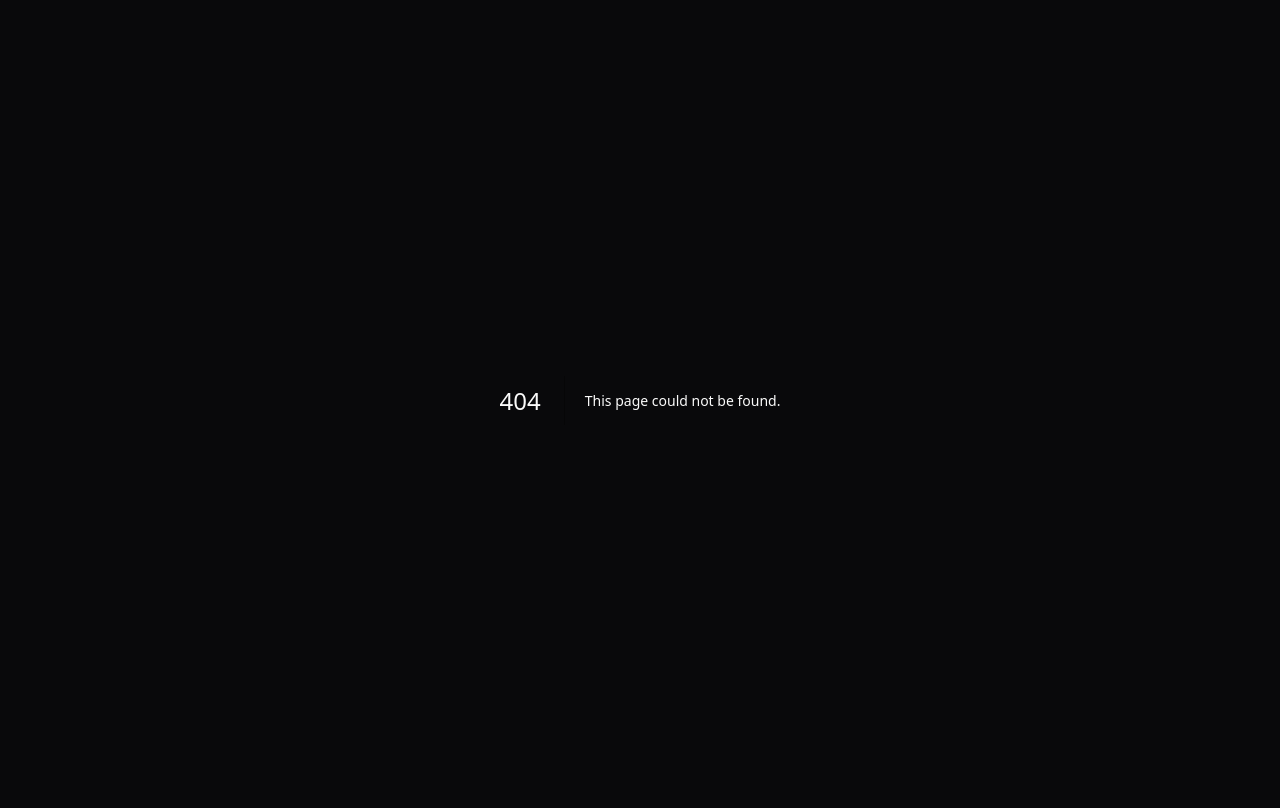
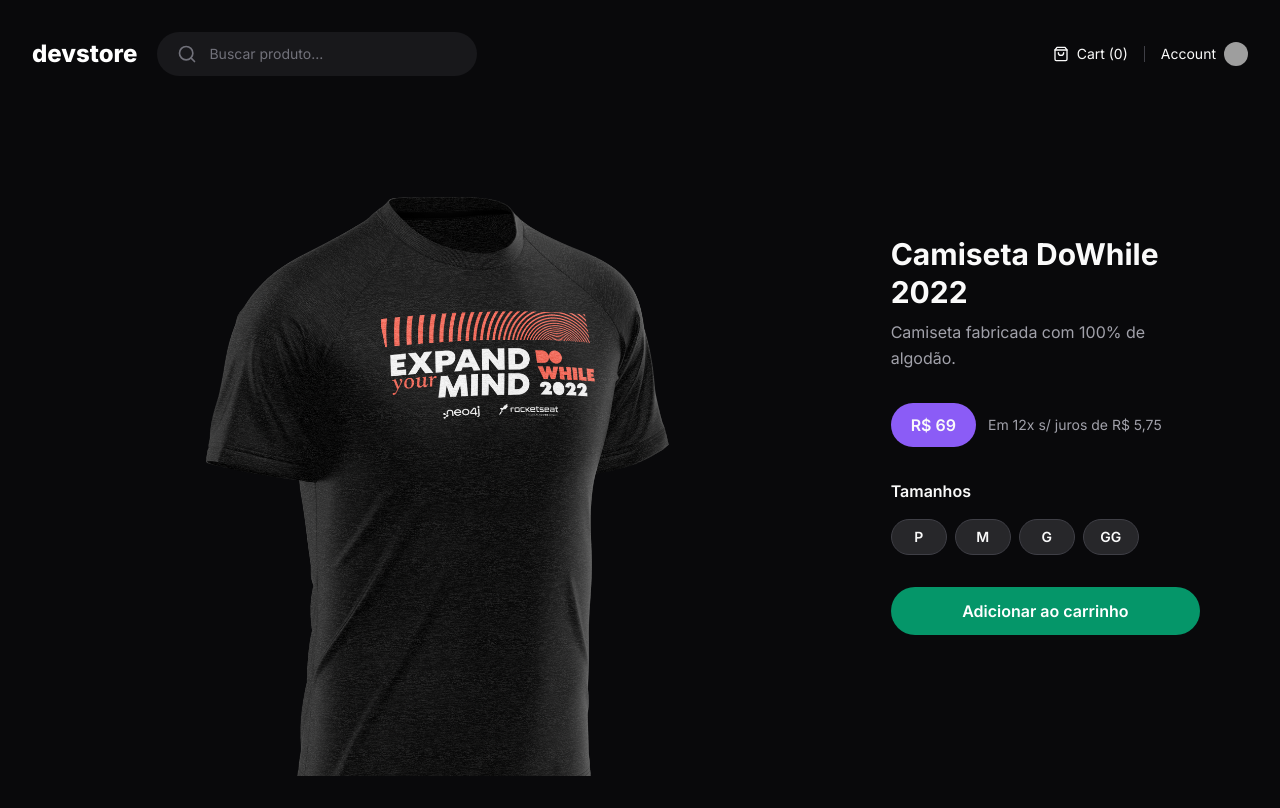
Before and after one commit to andrejr971/devstore, a Next.js app: page /products/camiseta-dowhile-2022 in a window 1280 px wide. Before the commit this address had no page. Built offline with nearby package versions, Linux system fonts and the light colour scheme; no server answers; grey boxes are pictures that could not be loaded.

Commit message:
feat: add page product

```diff
--- a/package.json
+++ b/package.json
@@ -13,6 +13,7 @@
     "next": "14.0.4",
     "react": "^18",
     "react-dom": "^18",
+    "tailwind-merge": "^2.2.0",
     "zod": "^3.22.4"
   },
   "devDependencies": {
--- a/src/app/(store)/(home)/loading.tsx
+++ b/src/app/(store)/(home)/loading.tsx
@@ -1,3 +1,12 @@
+import { Skeleton } from '@/components/skeleton'
+
 export default function HomeLoading() {
-  return <p>Carregando...</p>
+  return (
+    <div className="grid h-full grid-cols-9 grid-rows-6 gap-6">
+      <Skeleton className="col-span-6 row-span-6 h-[856px]" />
+
+      <Skeleton className="col-span-3 row-span-3" />
+      <Skeleton className="col-span-3 row-span-3" />
+    </div>
+  )
 }
--- a/src/app/(store)/(home)/page.tsx
+++ b/src/app/(store)/(home)/page.tsx
@@ -4,7 +4,11 @@
 import Link from 'next/link'
 
 async function getFeaturedProducts(): Promise<IProducts[]> {
-  const response = await api('/products/featured')
+  const response = await api('/products/featured', {
+    next: {
+      revalidate: 60 * 60,
+    },
+  })
   const products = await response.json()
 
   return products
--- /dev/null
+++ b/src/app/(store)/products/[slug]/page.tsx
@@ -0,0 +1,100 @@
+import { api } from '@/data/api'
+import { IProducts } from '@/data/types/products'
+import Image from 'next/image'
+
+interface ProductProps {
+  params: { slug: string }
+}
+
+async function getProduct(slug: string): Promise<IProducts> {
+  const response = await api(`/products/${slug}`, {
+    next: {
+      revalidate: 60 * 60,
+    },
+  })
+  const product = await response.json()
+
+  return product
+}
+
+export default async function Product({ params }: ProductProps) {
+  const product = await getProduct(params.slug)
+
+  return (
+    <div className="relative grid maxx-h-[860px] grid-cols-3">
+      <div className="col-span-2 overflow-hidden">
+        <Image
+          src={product.image}
+          alt={product.title}
+          width={1000}
+          height={1000}
+          quality={100}
+        />
+      </div>
+
+      <div className="flex flex-col justify-center px-12">
+        <h1 className="text-3xl font-bold leading-tight">{product.title}</h1>
+
+        <p className="mt-2 leading-relaxed text-zinc-400">
+          {product.description}
+        </p>
+
+        <div className="mt-8 flex items-center gap-3">
+          <span className="inline-block rounded-full bg-violet-500 px-5 py-2.5 font-semibold">
+            {product.price.toLocaleString('pt-BR', {
+              style: 'currency',
+              currency: 'BRL',
+              minimumFractionDigits: 0,
+              maximumFractionDigits: 0,
+            })}
+          </span>
+          <span className="text-sm text-zinc-400">
+            Em 12x s/ juros de{' '}
+            {(product.price / 12).toLocaleString('pt-BR', {
+              style: 'currency',
+              currency: 'BRL',
+            })}
+          </span>
+        </div>
+
+        <div className="mt-8 space-y-4">
+          <span className="block font-semibold">Tamanhos</span>
+
+          <div className="flex gap-2">
+            <button
+              type="button"
+              className="flex h-9 w-14 items-center justify-center rounded-full border border-zinc-700 bg-zinc-800 text-sm font-semibold"
+            >
+              P
+            </button>
+            <button
+              type="button"
+              className="flex h-9 w-14 items-center justify-center rounded-full border border-zinc-700 bg-zinc-800 text-sm font-semibold"
+            >
+              M
+            </button>
+            <button
+              type="button"
+              className="flex h-9 w-14 items-center justify-center rounded-full border border-zinc-700 bg-zinc-800 text-sm font-semibold"
+            >
+              G
+            </button>
+            <button
+              type="button"
+              className="flex h-9 w-14 items-center justify-center rounded-full border border-zinc-700 bg-zinc-800 text-sm font-semibold"
+            >
+              GG
+            </button>
+          </div>
+        </div>
+
+        <button
+          type="button"
+          className="mt-8 flex h-12 items-center justify-center rounded-full bg-emerald-600 font-semibold text-white"
+        >
+          Adicionar ao carrinho
+        </button>
+      </div>
+    </div>
+  )
+}
--- /dev/null
+++ b/src/app/api/products/[slug]/route.ts
@@ -0,0 +1,26 @@
+import { z } from 'zod'
+import data from '../data.json'
+
+type IParams = {
+  params: { slug: string }
+}
+
+export async function GET(_: Request, { params }: IParams) {
+  await new Promise((resolve) => setTimeout(resolve, 1000))
+
+  const slug = z.string().parse(params.slug)
+  const product = data.products.find((product) => product.slug === slug)
+
+  if (!product) {
+    return Response.json(
+      {
+        message: 'Product not found',
+      },
+      {
+        status: 404,
+      },
+    )
+  }
+
+  return Response.json(product)
+}
--- a/src/app/api/products/featured/route.ts
+++ b/src/app/api/products/featured/route.ts
@@ -1,6 +1,8 @@
 import data from '../data.json'
 
 export async function GET() {
+  await new Promise((resolve) => setTimeout(resolve, 1000))
+
   const featuredProducts = data.products.filter((product) => product.featured)
   return Response.json(featuredProducts)
 }
--- /dev/null
+++ b/src/components/skeleton.tsx
@@ -0,0 +1,11 @@
+import { ComponentProps } from 'react'
+import { twMerge } from 'tailwind-merge'
+
+export function Skeleton({ className, ...props }: ComponentProps<'div'>) {
+  return (
+    <div
+      className={twMerge('bg-zinc-50/10 animate-pulse rounded-md', className)}
+      {...props}
+    />
+  )
+}
--- a/tailwind.config.ts
+++ b/tailwind.config.ts
@@ -7,11 +7,13 @@
     './src/app/**/*.{js,ts,jsx,tsx,mdx}',
   ],
   theme: {
-    fontFamily: {
-      sans: 'var(--font-inter)',
-    },
-    gridTemplateRows: {
-      app: 'min-content max-content',
+    extend: {
+      fontFamily: {
+        sans: 'var(--font-inter)',
+      },
+      gridTemplateRows: {
+        app: 'min-content max-content',
+      },
     },
   },
   plugins: [],
```
Also changed, not shown: 1 other file (tests, documents, lock files or other folders).
